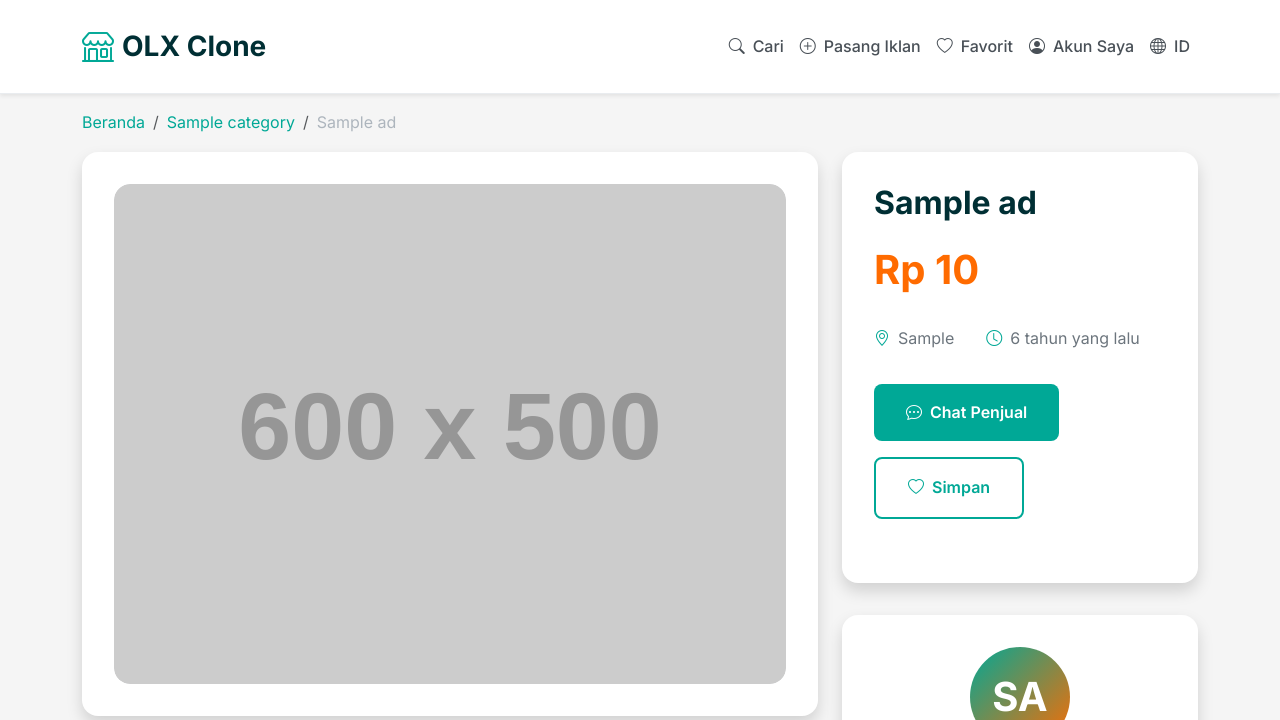
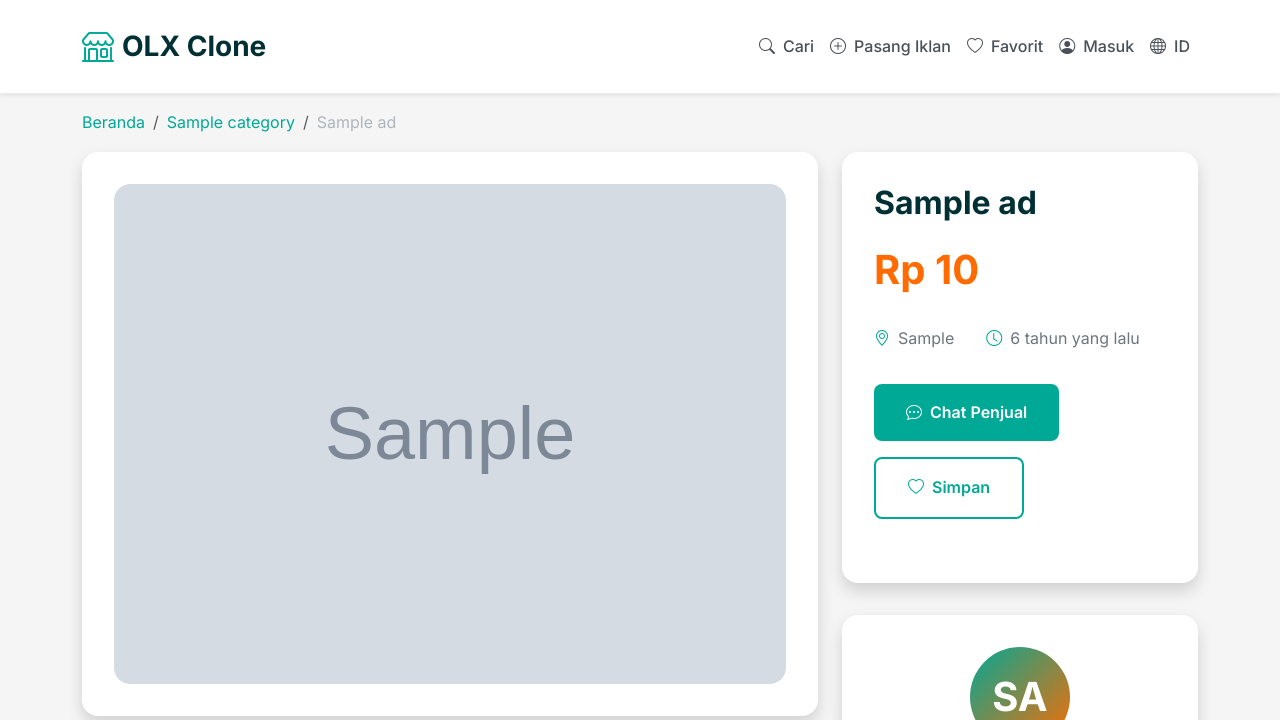
Before and after one commit to HerdianIskandar/olx-clone, a PHP site: page /detail.php?id=1 in a window 1280 px wide. Shown: the top 720 px of the page. Run offline with PHP 8.4, Linux system fonts and the light colour scheme; tables that the repository leaves empty hold one stand-in row (values such as "Sample post"); grey boxes marked "Sample" are stand-in pictures; grey boxes labelled with a size stand in for pictures from a placeholder-image service; some libraries are stand-ins or nearby versions.

Commit message:
Update detail.php
menambah getCurrentUser, link to post ads, nama pada user saat sudah login, bug fix image tidak muncul saat pertama kali ke detail

```diff
--- a/detail.php
+++ b/detail.php
@@ -3,6 +3,9 @@ require_once 'config.php';
 
 // Get ad ID from URL
 $ad_id = isset($_GET['id']) ? (int)$_GET['id'] : 0;
+
+// Get current user if logged in
+$current_user = getCurrentUser();
 
 // Get ad details using PDO
 try {
@@ -31,6 +34,11 @@ try {
     error_log("Error fetching related ads: " . $e->getMessage());
     $related_ads = [];
 }
+
+// echo "<pre>";
+// print_r($images);
+// echo "</pre>";
+// die;
 ?>
 <!DOCTYPE html>
 <html lang="id">
@@ -620,13 +628,17 @@ try {
                         <a class="nav-link" href="index.php"><i class="bi bi-search"></i> Cari</a>
                     </li>
                     <li class="nav-item">
-                        <a class="nav-link" href="#"><i class="bi bi-plus-circle"></i> Pasang Iklan</a>
+                        <a class="nav-link" href="post-ads.php"><i class="bi bi-plus-circle"></i> Pasang Iklan</a>
                     </li>
                     <li class="nav-item">
                         <a class="nav-link" href="#"><i class="bi bi-heart"></i> Favorit</a>
                     </li>
                     <li class="nav-item">
-                        <a class="nav-link" href="#"><i class="bi bi-person-circle"></i> Akun Saya</a>
+                        <?php if ($current_user): ?>
+                            <a class="nav-link" href="#"><i class="bi bi-person-circle"></i> <?php echo htmlspecialchars($current_user['name']); ?></a>
+                        <?php else: ?>
+                            <a class="nav-link" href="login.php"><i class="bi bi-person-circle"></i> Masuk</a>
+                        <?php endif; ?>
                     </li>
                     <li class="nav-item">
                         <a class="nav-link" href="#"><i class="bi bi-globe"></i> ID</a>
@@ -654,7 +666,7 @@ try {
             <div class="col-lg-8">
                 <div class="product-detail-container">
                     <div class="image-gallery">
-                        <img id="mainImage" src="<?php echo !empty($ad['image']) ? htmlspecialchars($ad['image']) : 'https://placehold.co/600x500'; ?>"
+                        <img id="mainImage" src="<?php echo !empty($images[0]['image_path']) ? htmlspecialchars($images[0]['image_path']) : 'https://placehold.co/600x500'; ?>"
                              alt="<?php echo htmlspecialchars($ad['title']); ?>" class="main-image">
 
                         <?php if (count($images) > 1): ?>
```
